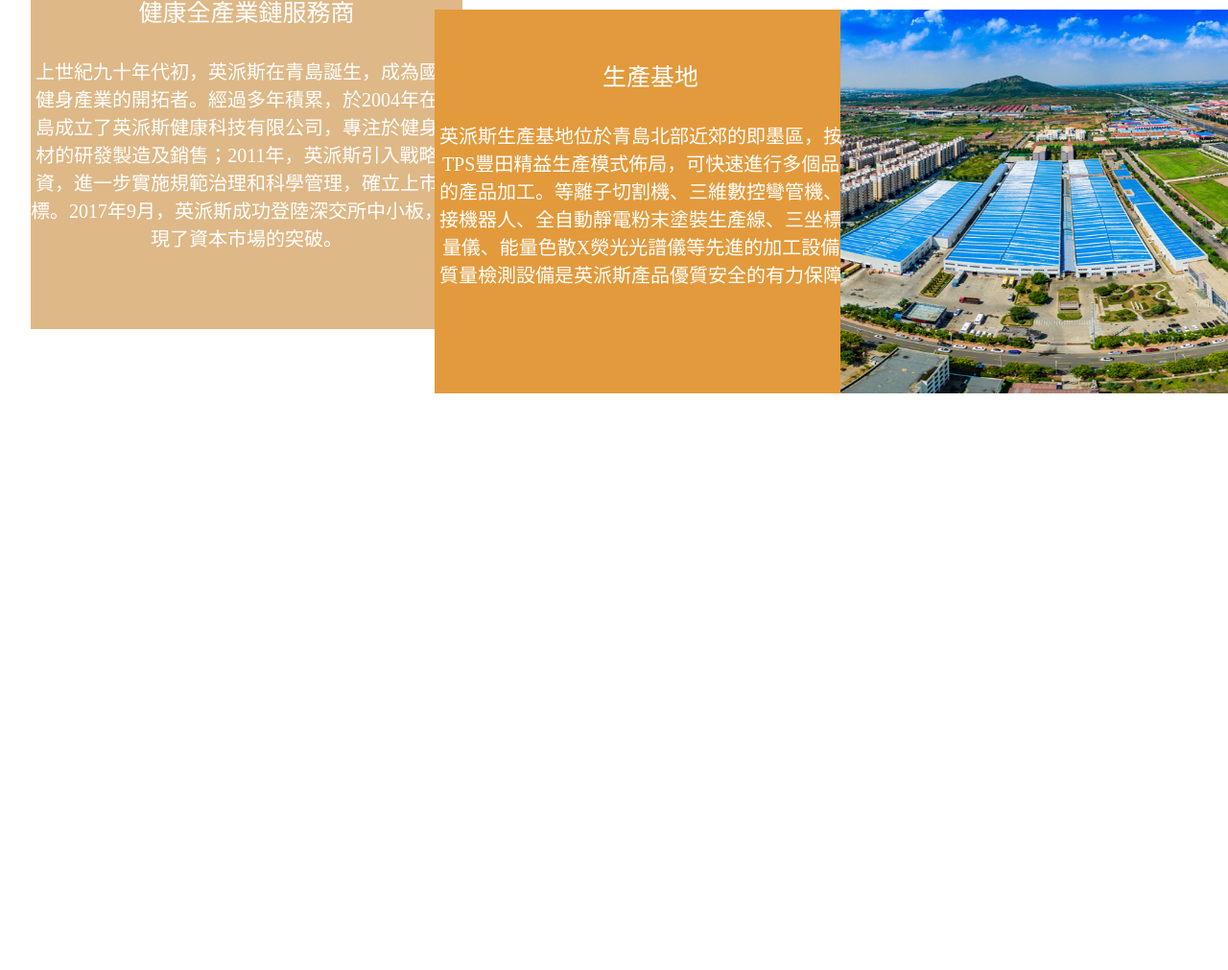
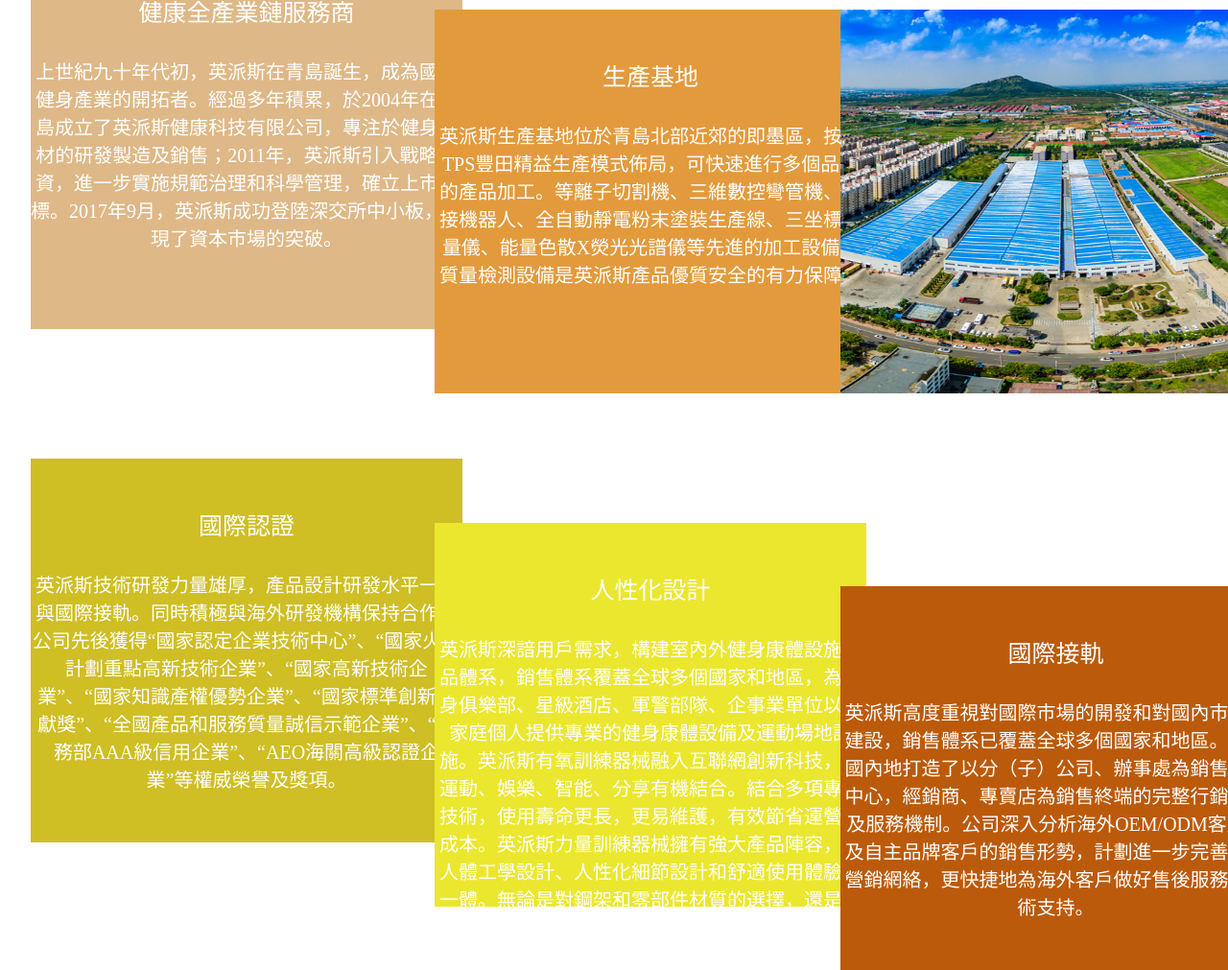
Before and after one commit to van70201/-Topic, a plain HTML site: page p1.html in a window 1280 px wide. Shown: the part 519-1530 px from the top of the page at 96% size. Before the commit the page ends 1333 px from the top, so only its background shows below. Drawn offline with Linux system fonts and the light colour scheme.

Commit message:
新增資料

```diff
--- a/p1.css
+++ b/p1.css
@@ -67,3 +67,33 @@
     margin-left: 68.4%;
     top: -400px;
 }
+.a7{
+    position: relative;
+    width: 450px;
+    height: 400px;
+    margin-left: 2.5%;
+    margin-top: -28.2%;
+    text-align: center;
+    background-color: rgb(207, 190, 36);
+    color: white;
+}
+.a8{
+    position: relative;
+    width: 450px;
+    height: 400px;
+    margin-left: 35.4%;
+    margin-top: -28%;
+    text-align: center;
+    background-color: rgb(235, 231, 46);
+    color: white;
+}
+.a9{
+    position: relative;
+    width: 450px;
+    height: 400px;
+    margin-left: 68.4%;
+    margin-top: -28%;
+    text-align: center;
+    background-color: rgb(187, 90, 10);
+    color: white;
+}
--- a/p1.html
+++ b/p1.html
@@ -29,6 +29,18 @@
             <p class="a5">英派斯生產基地位於青島北部近郊的即墨區，按照TPS豐田精益生產模式佈局，可快速進行多個品種的產品加工。等離子切割機、三維數控彎管機、焊接機器人、全自動靜電粉末塗裝生產線、三坐標測量儀、能量色散X熒光光譜儀等先進的加工設備及質量檢測設備是英派斯產品優質安全的有力保障。</p>
         </div>
         <div><img src="/p1/3.jpg" class="i2"></div>
+        <div class="a7">
+            <p class="a4">國際認證</p>
+            <p class="a5">英派斯技術研發力量雄厚，產品設計研發水平一直與國際接軌。同時積極與海外研發機構保持合作。公司先後獲得“國家認定企業技術中心”、“國家火炬計劃重點高新技術企業”、“國家高新技術企業”、“國家知識產權優勢企業”、“國家標準創新貢獻獎”、“全國產品和服務質量誠信示範企業”、“商務部AAA級信用企業”、“AEO海關高級認證企業”等權威榮譽及獎項。</p>
+        </div>
+        <div class="a8">
+            <p class="a4">人性化設計</p>
+            <p class="a5">英派斯深諳用戶需求，構建室內外健身康體設施產品體系，銷售體系覆蓋全球多個國家和地區，為健身俱樂部、星級酒店、軍警部隊、企事業單位以及家庭個人提供專業的健身康體設備及運動場地設施。英派斯有氧訓練器械融入互聯網創新科技，將運動、娛樂、智能、分享有機結合。結合多項專利技術，使用壽命更長，更易維護，有效節省運營方成本。英派斯力量訓練器械擁有強大產品陣容，集人體工學設計、人性化細節設計和舒適使用體驗於一體。無論是對鋼架和零部件材質的選擇，還是對運動軌蹟的精微調試，處處都體現英派斯的匠心。</p>
+        </div>
+        <div class="a9">
+            <p class="a4">國際接軌</p>
+            <p class="a5">英派斯高度重視對國際市場的開發和對國內市場的建設，銷售體系已覆蓋全球多個國家和地區。在中國內地打造了以分（子）公司、辦事處為銷售管理中心，經銷商、專賣店為銷售終端的完整行銷網絡及服務機制。公司深入分析海外OEM/ODM客戶以及自主品牌客戶的銷售形勢，計劃進一步完善海外營銷網絡，更快捷地為海外客戶做好售後服務和技術支持。</p>
+        </div>
     </div>
 </body>
 </html>
```
